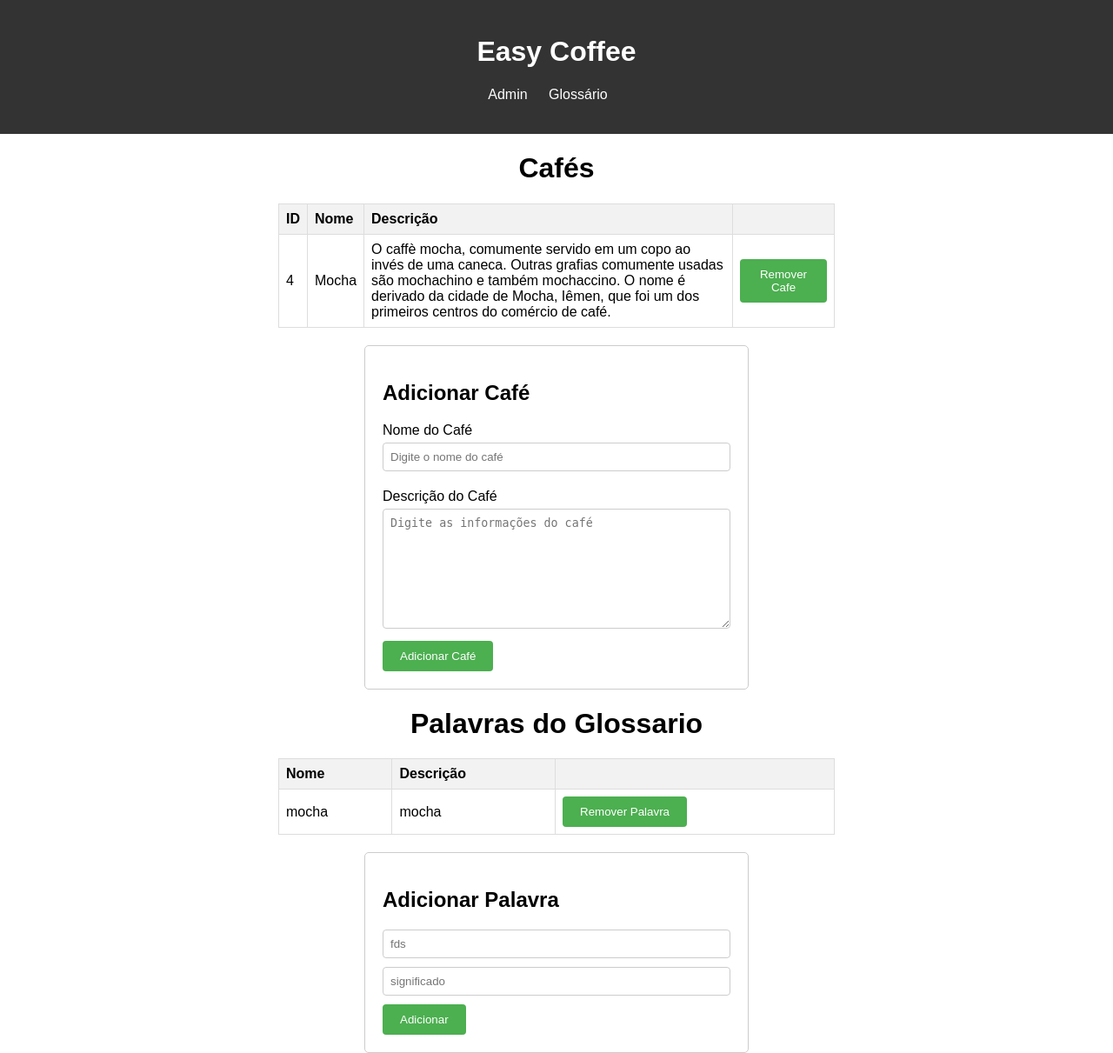
After one commit to seconds4decay/EasyCoffee, a Django app: page /admin in a window 1280 px wide. The commit adds this page. Shown: the whole page at 87% size. Run offline with Django 5.2, Linux system fonts and the light colour scheme; data comes from the database, SQL or seed files in the repository; both versions use the stored data as it was after the commit; parts of the project's set-up code (start-up, migrations or seed data) failed here and were passed over.

Commit message:
pagina adm

```diff
--- a/app/static/adicionarcafe.css
+++ b/app/static/admin.css
@@ -3,6 +3,7 @@ table {
     border-collapse: collapse;
     margin: auto;
     margin-bottom: 20px;
+    margin-top: 20px
   }
 
   /* Estilo para as células da tabela */
--- /dev/null
+++ b/app/templates/pages/admin.html
@@ -0,0 +1,70 @@
+{% include "pages\head.html" %}
+{% load static %}
+    <title>Adicionar Café</title>
+    <link href="{% static 'admin.css' %}" rel="stylesheet">
+</head>
+<body>
+    {% include "pages\header.html" %}
+    <h1>Cafés</h1>
+
+    <table>
+        <thead>
+          <tr>
+            <th>ID</th>
+            <th>Nome</th>
+            <th>Descrição</th>
+            <th></th>
+          </tr>
+        </thead>
+        <tbody>
+          {% for cafe in cafes %}
+              <tr>
+                  <td>{{ cafe.id_cafe }}</td>
+                  <td>{{ cafe.nome }}</td>
+                  <td>{{ cafe.descricao }}</td>
+                  <form method="POST" action="{% url 'admin' %}"> {% csrf_token %}
+                  <td><button name="removercafe" value="{{ cafe.id_cafe }}">Remover Cafe</button></td>
+                  </form>
+              </tr>
+          {% endfor %}
+        </tbody>
+    </table>
+
+    <form method="POST" action="{% url 'admin' %}"> {% csrf_token %}
+    <h2>Adicionar Café</h2>
+    <p>Nome do Café</p> <input type="text" name="cafeInput" id="cafeInput" placeholder="Digite o nome do café">
+    <p>Descrição do Café</p>
+    <textarea rows="8" cols="50" type="text" name="infoInput" id="infoInput" placeholder="Digite as informações do café"></textarea>
+    <button type="submit" nome="adicionarcafe">Adicionar Café</button>
+    </form>
+
+    <h1>Palavras do Glossario</h1>
+    <table>
+      <thead>
+        <tr>
+          <th>Nome</th>
+          <th>Descrição</th>
+          <th></th>
+        </tr>
+      </thead>
+      <tbody>
+        {% for palavra in palavras %}
+            <tr>
+                <td>{{ palavra.palavra }}</td>
+                <td>{{ palavra.significado }}</td>
+                <form method="POST" action="{% url 'admin' %}"> {% csrf_token %}
+                <td><button name="removerpalavra" value="{{ palavra.palavra }}">Remover Palavra</button></td>
+                </form>
+            </tr>
+        {% endfor %}
+      </tbody>
+  </table>
+
+  <form method="POST" action="{% url 'glossario' %}"> {% csrf_token %}
+    <h2>Adicionar Palavra</h2>
+    <input type="text" name= "palavra2" placeholder="fds">
+    <input type="text" name= "significado" placeholder="significado">
+    <button type="submit" name = "adicionarpalavra">Adicionar</button>
+  </form>
+</body>
+</html>
--- a/app/templates/pages/header.html
+++ b/app/templates/pages/header.html
@@ -3,7 +3,7 @@
     <h1><a href="{% url 'home' %}">Easy Coffee</a></h1>
     <nav>
         <ul>
-            <li><a href="{% url 'adicionarcafe' %}">Adicionar Cafe</a></li>
+            <li><a href="{% url 'admin' %}">Admin</a></li>
             <li><a href="{% url 'glossario' %}">Glossário</a></li>
             <!--opções de navegação-->
         </ul>
--- a/app/views.py
+++ b/app/views.py
@@ -7,23 +7,38 @@ def home(request):
     cafes = Cafe.objects.all()
     return render(request, 'pages/home.html', {'cafes':cafes})
 
-def adicionarcafe(request):
+def admin(request):
     cafes = Cafe.objects.all()
+    palavras = Palavra.objects.all()
     if request.method == "GET":
-        return render(request, 'pages/adicionarcafe.html', {'cafes':cafes})
+        return render(request, 'pages/admin.html', {'cafes':cafes, 'palavras': palavras})
     elif request.method == "POST":
-        if 'remover' in request.POST:
-            idcafe = request.POST.get('remover')
+        if 'removercafe' in request.POST:
+            idcafe = request.POST.get('removercafe')
 
             cafe = Cafe.objects.filter(id_cafe=idcafe).first()
             cafe.delete()
-        else:
+
+        elif 'adicionarcafe' in request.POST:
             nomecafe = request.POST.get('cafeInput')
             descricaocafe = request.POST.get('infoInput')
 
             cafe = Cafe(nome=nomecafe, descricao=descricaocafe)
             cafe.save()
-        return render(request, 'pages/adicionarcafe.html', {'cafes':cafes})
+
+        elif 'adicionarpalavra' in request.POST:
+            palavranome = request.POST.get('palavra2')
+            significado = request.POST.get('significado')
+
+            palavra = Palavra(palavra = palavranome, significado = significado)
+            palavra.save()
+
+        elif 'removerpalavra' in request.POST:
+            palavranome = request.POST.get('removerpalavra')
+
+            palavra = Palavra.objects.filter(palavra=palavranome).first()
+            palavra.delete()
+        return render(request, 'pages/admin.html', {'cafes':cafes, 'palavras': palavras})
 
 
 def glossario(request):
--- a/projeto/urls.py
+++ b/projeto/urls.py
@@ -20,8 +20,8 @@ from app import views
 urlpatterns = [
     path('', views.home),
     path('home', views.home, name="home"),
-    path('adicionarcafe', views.adicionarcafe, name="adicionarcafe"),
     path('glossario/', views.glossario, name = "glossario"),
     path('palavra', views.palavra, name='palavra'),
+    path('admin', views.admin, name='admin'),
 
 ]
```
Also changed, not shown: app/templates/pages/adicionarcafe.html (deleted, +0 -41 lines), app/templates/pages/glossario.html (+0 -7 lines), db.sqlite3.
